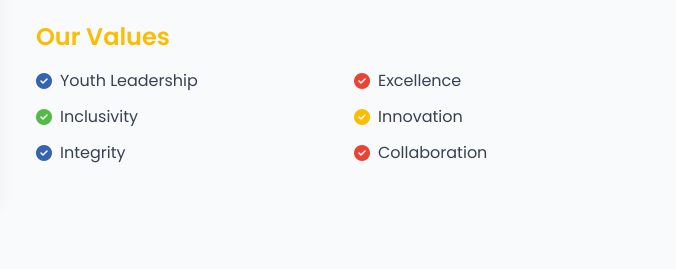
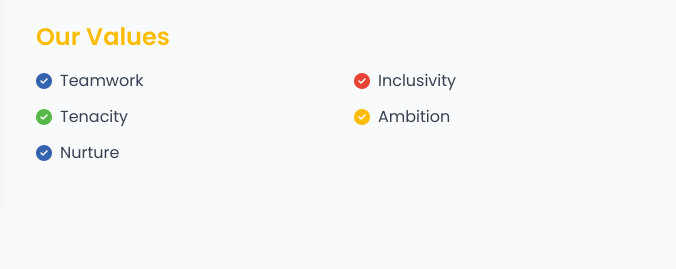
Before and after one commit to demyMichaels/ytif, a plain HTML site: page index.html in a window 1280 px wide. Shown: the part 1694-1963 px from the top of the page, 604-1280 px from the left. Drawn offline with nearby package versions, Linux system fonts and the light colour scheme.

Commit message:
Our Values

```diff
--- a/index.html
+++ b/index.html
@@ -247,27 +247,23 @@ tomorrow, and youths a platform to be changemakers of today.
                         <ul class="grid grid-cols-2 gap-3">
                             <li class="flex items-center">
                                 <i class="fas fa-check-circle text-primary-blue mr-2"></i>
-                                <span class="text-gray-700 dark:text-gray-300">Youth Leadership</span>
+                                <span class="text-gray-700 dark:text-gray-300">Teamwork</span>
                             </li>
                             <li class="flex items-center">
                                 <i class="fas fa-check-circle text-primary-red mr-2"></i>
-                                <span class="text-gray-700 dark:text-gray-300">Excellence</span>
+                                <span class="text-gray-700 dark:text-gray-300">Inclusivity</span>
                             </li>
                             <li class="flex items-center">
                                 <i class="fas fa-check-circle text-primary-green mr-2"></i>
-                                <span class="text-gray-700 dark:text-gray-300">Inclusivity</span>
+                                <span class="text-gray-700 dark:text-gray-300">Tenacity</span>
                             </li>
                             <li class="flex items-center">
                                 <i class="fas fa-check-circle text-primary-yellow mr-2"></i>
-                                <span class="text-gray-700 dark:text-gray-300">Innovation</span>
+                                <span class="text-gray-700 dark:text-gray-300">Ambition</span>
                             </li>
                             <li class="flex items-center">
                                 <i class="fas fa-check-circle text-primary-blue mr-2"></i>
-                                <span class="text-gray-700 dark:text-gray-300">Integrity</span>
-                            </li>
-                            <li class="flex items-center">
-                                <i class="fas fa-check-circle text-primary-red mr-2"></i>
-                                <span class="text-gray-700 dark:text-gray-300">Collaboration</span>
+                                <span class="text-gray-700 dark:text-gray-300">Nurture</span>
                             </li>
                         </ul>
                     </div>
```
